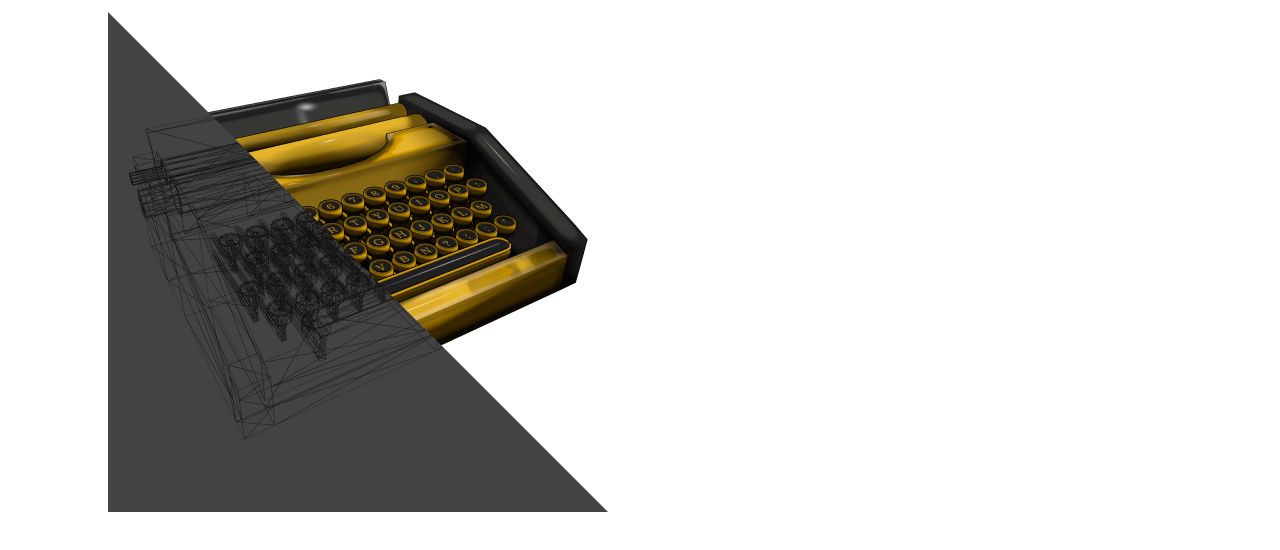
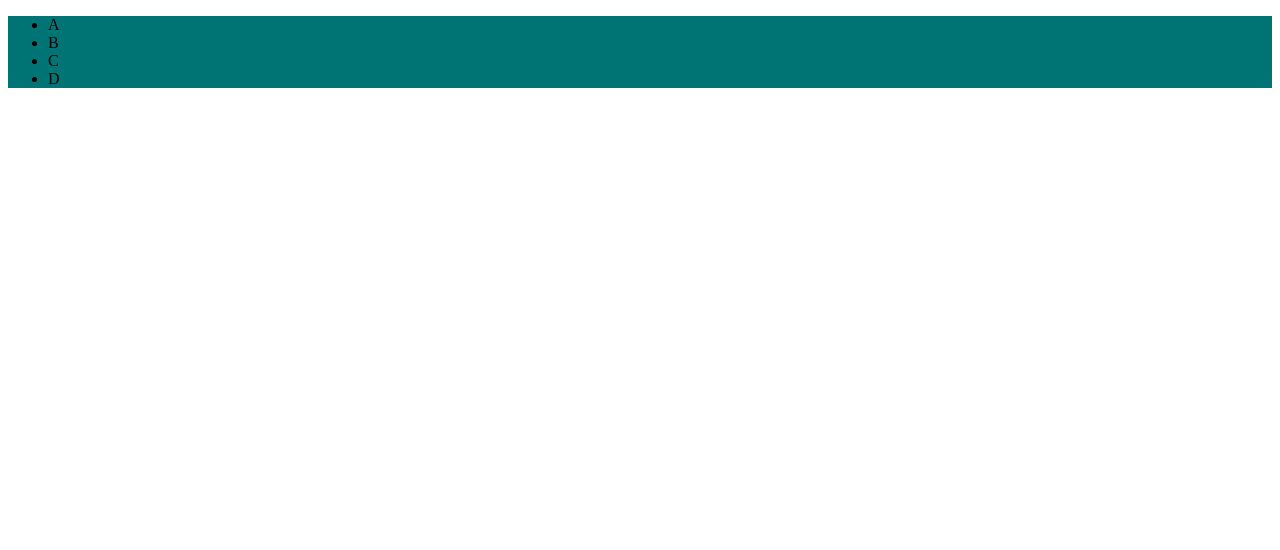
Before and after one commit to Yuminashi/Minus9net, a plain HTML site: page test.html in a window 1280 px wide. Drawn offline with nearby package versions, Linux system fonts and the light colour scheme.

Commit message:
2019-01-10-2-30 from-sub Js

```diff
--- a/assets/css/style.css
+++ b/assets/css/style.css
@@ -40,7 +40,7 @@ body {
 }
 
 .headerBox {
-    clip-path: polygon(100% 0,100% 100%,175px 100%,125px 75%,75px 100%,0 100%,0 0);
+    clip-path: polygon(100% 0,100% 100%,180px 100%,130px 75%,80px 100%,0 100%,0 0);
     position: absolute;
     width: 100%;
     background-color: black;
@@ -83,12 +83,13 @@ body {
     width: auto;
     font-size: 14px;
     letter-spacing: 10px;
+    padding-left: 8px;
 }
 
 .borderLine {
     position: absolute;
     border-right: solid 1px white;
-    width: auto;
+    width: 100%;
     height: 25%;
     top: 40%;
     margin-left: 40px;
--- a/test.html
+++ b/test.html
@@ -1,30 +1,38 @@
 <!DOCTYPE html>
 <html lang="ja">
+
 <head>
     <meta charset="UTF-8">
     <title>Document</title>
     <style>
-
-
-        .amBox{
-            position: absolute;
-            margin-left: 100px;
+        .box{
+            background: #007374;
+            transition-property:background;
+            transition-duration:1s;
         }
-        .amBoxLayer {
-            position: absolute;
-            left: 0;
-            bottom: 0;
-            clip-path: polygon(0 0, 0% 100%, 100% 100%);
-        }
-        .amBox img{
-            width: 500px;
+        .box.after{
+            background: #19283c;
         }
     </style>
+    <script type="text/javascript" src="https://ajax.googleapis.com/ajax/libs/jquery/3.3.1/jquery.min.js">
+    </script>
+    <script type="text/javascript">
+        $(function() {
+            $('.button').hover(function() {
+                $('.box').toggleClass("after");
+            });
+        });
+
+    </script>
 </head>
+
 <body>
-    <div class="amBox">
-        <img src="assets/img/ty01.png">
-        <img src="assets/img/ty02.png" class="amBoxLayer">
-    </div>
+    <ul class="box">
+        <li class="button">A</li>
+        <li>B</li>
+        <li>C</li>
+        <li>D</li>
+    </ul>
 </body>
+
 </html>
```
Also changed, not shown: index.html (+26 -5 lines).
